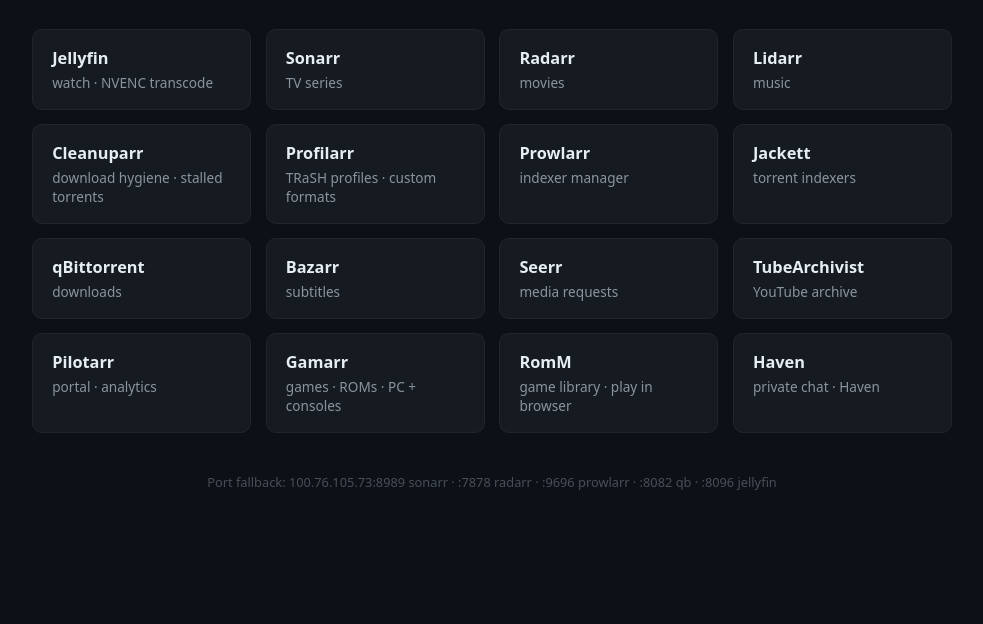
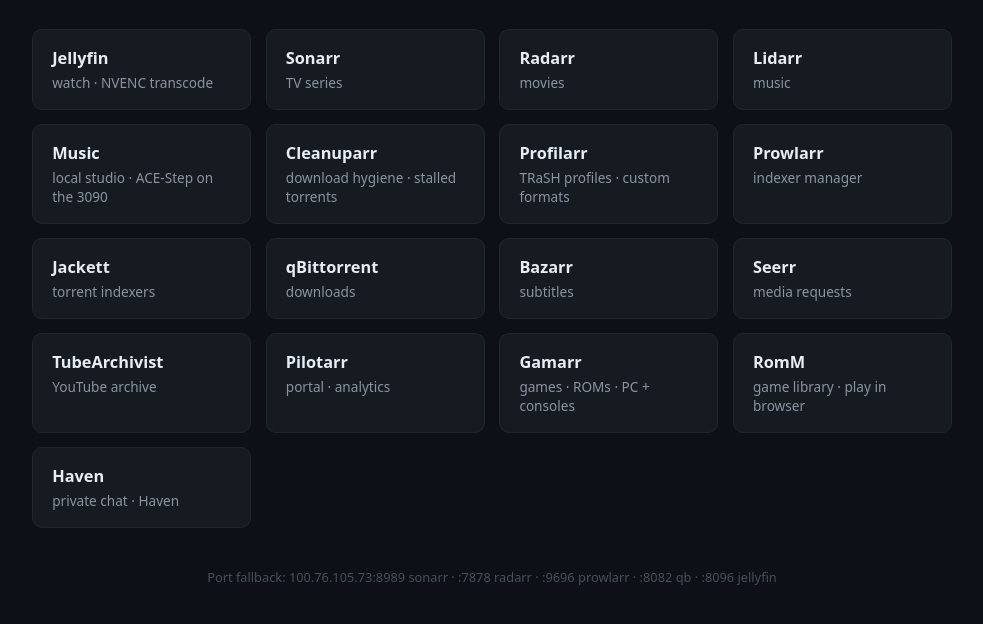
Before and after one commit to reverb256/homelab-ops, a plain HTML site: page lan-pages/pages/index.html in a window 1280 px wide. Shown: the part 120-744 px from the top of the page, without its empty margins (148-1131 px from the left). Drawn offline with Linux system fonts and the light colour scheme.

Commit message:
lan-pages: add the music.lan card to the portal
Completes the new-.lan-name checklist (DNS -> SAN -> vhost -> portal card):
a name with a record and a vhost but no card is reachable but undiscoverable.

```diff
--- a/lan-pages/pages/index.html
+++ b/lan-pages/pages/index.html
@@ -31,6 +31,7 @@
     <a class="card" href="https://sonarr.lan/"><div class="name">Sonarr</div><div class="desc">TV series</div></a>
     <a class="card" href="https://radarr.lan/"><div class="name">Radarr</div><div class="desc">movies</div></a>
     <a class="card" href="https://lidarr.lan/"><div class="name">Lidarr</div><div class="desc">music</div></a>
+    <a class="card" href="https://music.lan/"><div class="name">Music</div><div class="desc">local studio &middot; ACE-Step on the 3090</div></a>
     <a class="card" href="https://cleanuparr.lan/"><div class="name">Cleanuparr</div><div class="desc">download hygiene &middot; stalled torrents</div></a>
     <a class="card" href="https://profilarr.lan/"><div class="name">Profilarr</div><div class="desc">TRaSH profiles &middot; custom formats</div></a>
     <a class="card" href="https://prowlarr.lan/"><div class="name">Prowlarr</div><div class="desc">indexer manager</div></a>
```
